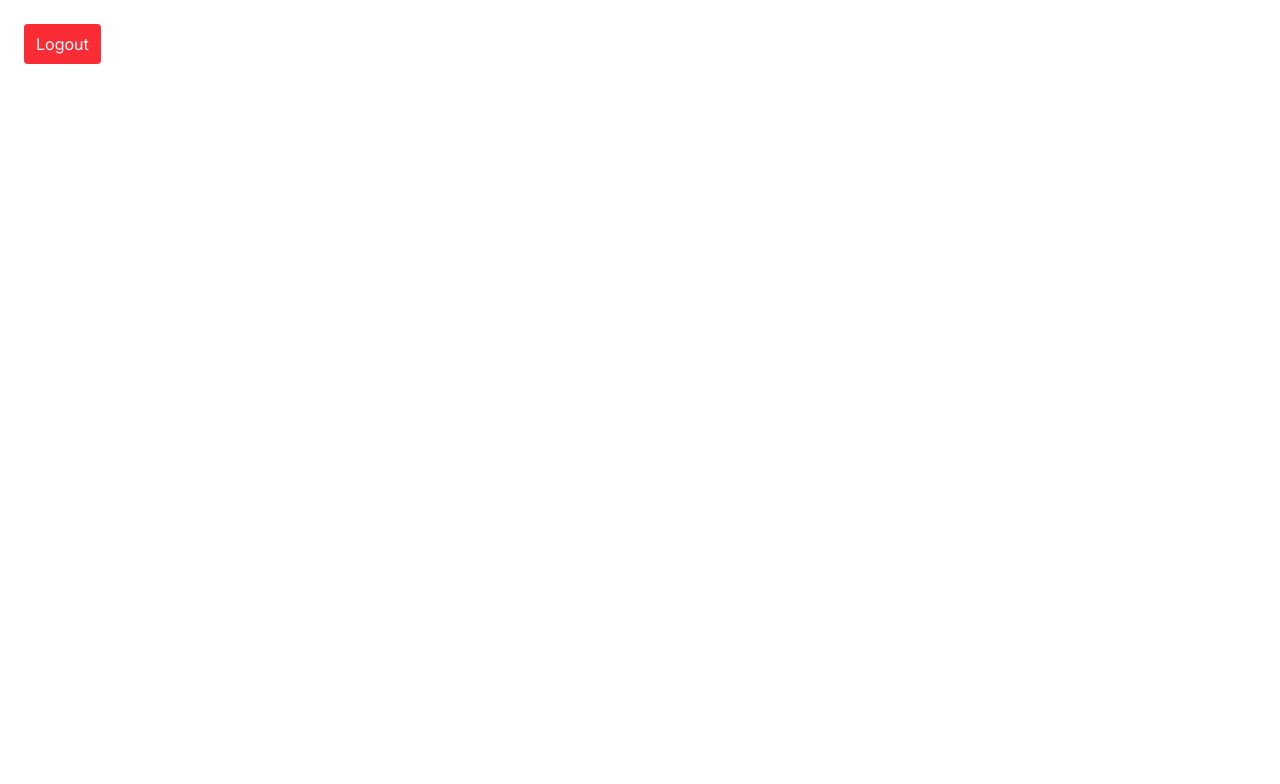
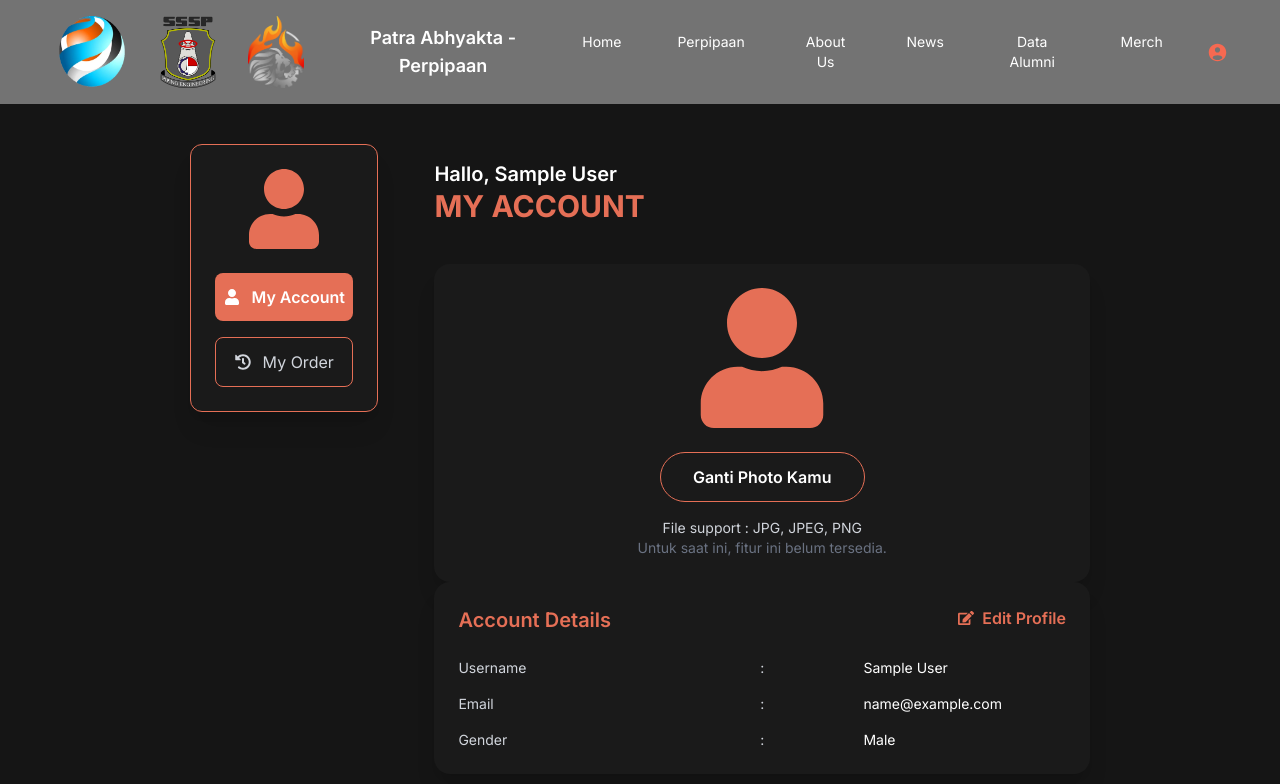
Before and after one commit to AlfErga04/Website_Perpipaan, a React (Vite) app in the folder frontEnd/: page /dashboard in a window 1280 px wide. Shown: the top 784 px of the page. Built offline with nearby package versions, Linux system fonts and the light colour scheme; sample sign-in values are in the browser's storage.

Commit message:
frontend: login, register, profile

```diff
--- a/frontEnd/src/components/NavBar.jsx
+++ b/frontEnd/src/components/NavBar.jsx
@@ -1,9 +1,40 @@
 import { useState } from "react";
-import { Link, NavLink } from "react-router-dom";
-import { Menu, X } from "lucide-react";
+import { Link } from "react-router-dom";
+import { Menu, X, User, LogOut } from "lucide-react";
+
+const UserDropdown = ({ onLogout }) => {
+  return (
+    <div className="absolute right-0 top-10 w-36 bg-white rounded-md shadow-lg p-2 text-black z-50">
+      <Link
+        to="/dashboard"
+        className="flex items-center gap-2 px-3 py-2 hover:bg-gray-100 rounded-md"
+      >
+        <User size={18} />
+        Dashboard
+      </Link>
+
+      <button
+        onClick={onLogout}
+        className="flex items-center gap-2 w-full text-left px-3 py-2 hover:bg-gray-100 rounded-md"
+      >
+        <LogOut size={18} />
+        Logout
+      </button>
+    </div>
+  );
+};
 
 const NavBar = () => {
   const [isOpen, setIsOpen] = useState(false);
+  const [showDropdown, setShowDropdown] = useState(false);
+
+  const isLoggedIn = !!localStorage.getItem("token");
+
+  const handleLogout = () => {
+    localStorage.removeItem("token");
+    window.location.href = "/"; // redirect setelah logout
+  };
+
   return (
     <section className="w-screen bg-neutral-500 p-4">
       <div className="flex flex-col md:flex-row items-center justify-between gap-4">
@@ -29,7 +60,7 @@ const NavBar = () => {
             Patra Abhyakta - Perpipaan
           </div>
 
-					{/* Hamburger Button (Mobile Only) */}
+          {/* Hamburger Button */}
           <button
             className="md:hidden text-white"
             onClick={() => setIsOpen(!isOpen)}
@@ -40,40 +71,54 @@ const NavBar = () => {
 
         {/* Navigation */}
         <nav
-					className={`w-full md:w-auto ${
-						isOpen ? "block" : "hidden"
+          className={`w-full md:w-auto ${isOpen ? "block" : "hidden"
             } md:flex justify-end items-center md:mr-8`}
         >
           <ul className="flex flex-col sm:flex-row gap-2 sm:gap-4 lg:gap-6 text-center justify-center text-xs md:text-sm lg:text-base">
-						<li className="hover:text-white hover:bg-[#F66951] transition-ease-in-out duration-300 cursor-pointer px-4 py-2 rounded-full">
+            <li className="hover:text-white hover:bg-[#F66951] transition px-4 py-2 rounded-full lg:text-lg xl:text-sm">
               <Link to="/">Home</Link>
             </li>
-						<li className="hover:text-white hover:bg-[#F66951] transition-ease-in-out duration-300 cursor-pointer px-4 py-2 rounded-full">
+            <li className="hover:text-white hover:bg-[#F66951] transition px-4 py-2 rounded-full lg:text-lg xl:text-sm">
               <Link to="/perpipaan">Perpipaan</Link>
             </li>
-						<li className="hover:text-white hover:bg-[#F66951] transition-ease-in-out duration-300 cursor-pointer px-4 py-2 rounded-full">
+            <li className="hover:text-white hover:bg-[#F66951] transition px-4 py-2 rounded-full lg:text-lg xl:text-sm">
               <Link to="/about-us">About Us</Link>
             </li>
-						<li className="hover:text-white hover:bg-[#F66951] transition-ease-in-out duration-300 cursor-pointer px-4 py-2 rounded-full">
+            <li className="hover:text-white hover:bg-[#F66951] transition px-4 py-2 rounded-full lg:text-lg xl:text-sm">
               <Link to="/news">News</Link>
             </li>
-						<li className="hover:text-white hover:bg-[#F66951] transition-ease-in-out duration-300 cursor-pointer px-4 py-2 rounded-full">
+            <li className="hover:text-white hover:bg-[#F66951] transition px-4 py-2 rounded-full lg:text-lg xl:text-sm">
               <Link to="/data-alumni">Data Alumni</Link>
             </li>
-						<li className="hover:text-white hover:bg-[#F66951] transition-ease-in-out duration-300 cursor-pointer px-4 py-2 rounded-full">
+            <li className="hover:text-white hover:bg-[#F66951] transition px-4 py-2 rounded-full lg:text-lg xl:text-sm ">
               <Link to="/merch">Merch</Link>
             </li>
-						<li className="hover:text-white hover:bg-[#F66951] transition-ease-in-out duration-300 cursor-pointer px-4 py-2 rounded-full">
-							<Link to="/profile-order">Profile Order</Link>
-						</li>
-						<li className="hover:bg-[#fffefe] transition-ease-in-out duration-300 cursor-pointer px-1 py-1 rounded-full flex items-center justify-center">
-							<Link to="/dashboard">
+
+            {/* USER ICON (login / dropdown) */}
+            <li className="relative flex items-center">
+              {isLoggedIn ? (
+                <button
+                  className="hover:bg-[#fffefe] transition px-1 py-1 rounded-full flex items-center justify-center"
+                  onClick={() => setShowDropdown(!showDropdown)}
+                >
                   <img
                     src="/merch/user_circle.svg"
                     alt="User"
                     className="w-7 h-7 object-contain"
                   />
+                </button>
+              ) : (
+                <Link
+                  to="/login"
+                  className="hover:text-white hover:bg-[#F66951] transition px-4 py-2 rounded-full flex items-center justify-center h-9 lg:text-lg xl:text-sm"
+                >
+                  Login
                 </Link>
+              )}
+
+              {showDropdown && isLoggedIn && (
+                <UserDropdown onLogout={handleLogout} />
+              )}
             </li>
           </ul>
         </nav>
--- a/frontEnd/src/pages/Dashboard.jsx
+++ b/frontEnd/src/pages/Dashboard.jsx
@@ -1,20 +1,109 @@
-import React from "react";
+import { FaUser, FaHistory, FaEdit } from "react-icons/fa";
+import { useState } from "react";
+import Footer from "../components/Footer";
+import NavBar from "../components/NavBar";
 
-const Dashboard = () => {
-  const handleLogout = () => {
-    localStorage.removeItem("token");
-    window.location.href = "/";
-  };
+export default function AccountDashboard() {
+  const [activeMenu, setActiveMenu] = useState("account");
+  let user = JSON.parse(localStorage.getItem("user"));
+
+  console.log(user);
   return (
-    <div className="p-6">
-      <button
-        className="bg-red-500 px-3 py-2 text-white rounded"
-        onClick={handleLogout}
-      >
-        Logout
-      </button>
+    <>
+      <div className="top-0 text-white">
+        <NavBar />
+      </div>
+      <div className="min-h-screen bg-[#151515] text-white p-10 items-start w-full">
+        <div className="max-w-[75%] m-auto flex flex-col lg:flex-row gap-2 lg:gap-14">
+          {/* Sidebar */}
+          <div className="bg-[#1a1a1a] border border-[#E56F56] rounded-xl p-6 shadow-xl flex flex-col items-center h-fit lg:w-60">
+            <FaUser className="text-[#E56F56]" size={80} />
+
+            {/* My Account */}
+            <button
+              onClick={() => setActiveMenu("account")}
+              className={`flex items-center gap-3 w-full mt-6 py-3 rounded-lg justify-center font-semibold transition
+          ${
+            activeMenu === "account"
+              ? "bg-[#E56F56] text-white cursor-default"
+              : "border border-[#E56F56] text-gray-300 hover:bg-[#e56e5682] hover:text-white"
+          }
+        `}
+            >
+              <FaUser /> My Account
+            </button>
+
+            {/* My Order */}
+            <button
+              onClick={() => setActiveMenu("order")}
+              className={`flex items-center gap-3 w-full mt-4 py-3 rounded-lg justify-center transition
+          ${
+            activeMenu === "order"
+              ? "bg-[#E56F56] text-white cursor-default"
+              : "border border-[#E56F56] text-gray-300 hover:bg-[#e56e5682] hover:text-white"
+          }
+        `}
+            >
+              <FaHistory /> My Order
+            </button>
+          </div>
+          <div className=" w-full max-w-7xl">
+            <h2 className="mt-4 text-xl font-semibold">Hallo, {user?.name}</h2>
+            <h1 className="text-3xl font-bold text-[#E56F56] mb-10">
+              MY ACCOUNT
+            </h1>
+
+            {/* Change Photo */}
+            <div className="bg-[#1a1a1a] rounded-2xl p-6 shadow-xl flex flex-col items-center">
+              <FaUser className="text-[#E56F56]" size={140} />
+
+              <button
+                className="mt-6 border border-[#E56F56] rounded-full px-8 py-3 font-semibold hover:bg-[#222] transition"
+                onClick={() => {
+                  alert("Coming soon");
+                }}
+              >
+                Ganti Photo Kamu
+              </button>
+
+              <p className="mt-4 text-center text-sm text-gray-300">
+                File support : JPG, JPEG, PNG
+                <br />
+                <span className="text-gray-500 pointer-events-none">
+                  Untuk saat ini, fitur ini belum tersedia.
+                </span>
+              </p>
+            </div>
+
+            {/* Account Details */}
+            <div className="bg-[#1a1a1a] rounded-2xl p-6 shadow-xl relative">
+              <button className="absolute right-6 top-6 flex items-center gap-2 text-[#E56F56] font-semibold hover:opacity-80">
+                <FaEdit /> Edit Profile
+              </button>
+
+              <h2 className="text-xl font-semibold text-[#E56F56] mb-6">
+                Account Details
+              </h2>
+
+              <div className="space-y-4 text-sm">
+                <Detail label="Username" value={user?.name} />
+                <Detail label="Email" value={user?.email} />
+                <Detail label="Gender" value="Male" />
+              </div>
+            </div>
+          </div>
+        </div>
+      </div>
+    </>
+  );
+}
+
+function Detail({ label, value }) {
+  return (
+    <div className="grid grid-cols-3 text-gray-300">
+      <span>{label}</span>
+      <span className="text-center">:</span>
+      <span className="text-white">{value}</span>
     </div>
   );
-};
-
-export default Dashboard;
+}
--- a/frontEnd/src/pages/Login.jsx
+++ b/frontEnd/src/pages/Login.jsx
@@ -23,11 +23,12 @@ export default function Login() {
 
       // simpan token ke localStorage
       localStorage.setItem("token", res.data.token);
+      localStorage.setItem("user", JSON.stringify(res.data.user));
 
       // redirect ke dashboard
       navigate("/dashboard");
     } catch (err) {
-      setError(String(err));
+      setError(err.response?.data?.message || "Login gagal");
     }
   };
 
@@ -72,6 +73,7 @@ export default function Login() {
             Login
           </button>
         </form>
+        {error && <p className="text-red-400 text-center mb-4">{error}</p>}
 
         <p className="text-center text-sm text-gray-400 mt-6">
           Belum punya akun?{" "}
--- a/frontEnd/src/pages/Register.jsx
+++ b/frontEnd/src/pages/Register.jsx
@@ -21,9 +21,10 @@ export default function Register() {
       });
 
       localStorage.setItem("token", res.data.token);
+      localStorage.setItem("user", JSON.stringify(res.data.user));
       navigate("/dashboard");
     } catch (err) {
-      alert("Register gagal!");
+      alert(err.response?.data?.message || "Register gagal!");
       console.log(err);
     }
   };
@@ -72,6 +73,8 @@ export default function Register() {
             onChange={(e) => setEmail(e.target.value)}
           />
 
+          <input type="dropdown" ></input>
+
           <input
             type="password"
             placeholder="Password"
```
Lines whose indentation alone changed are shown as unchanged.
